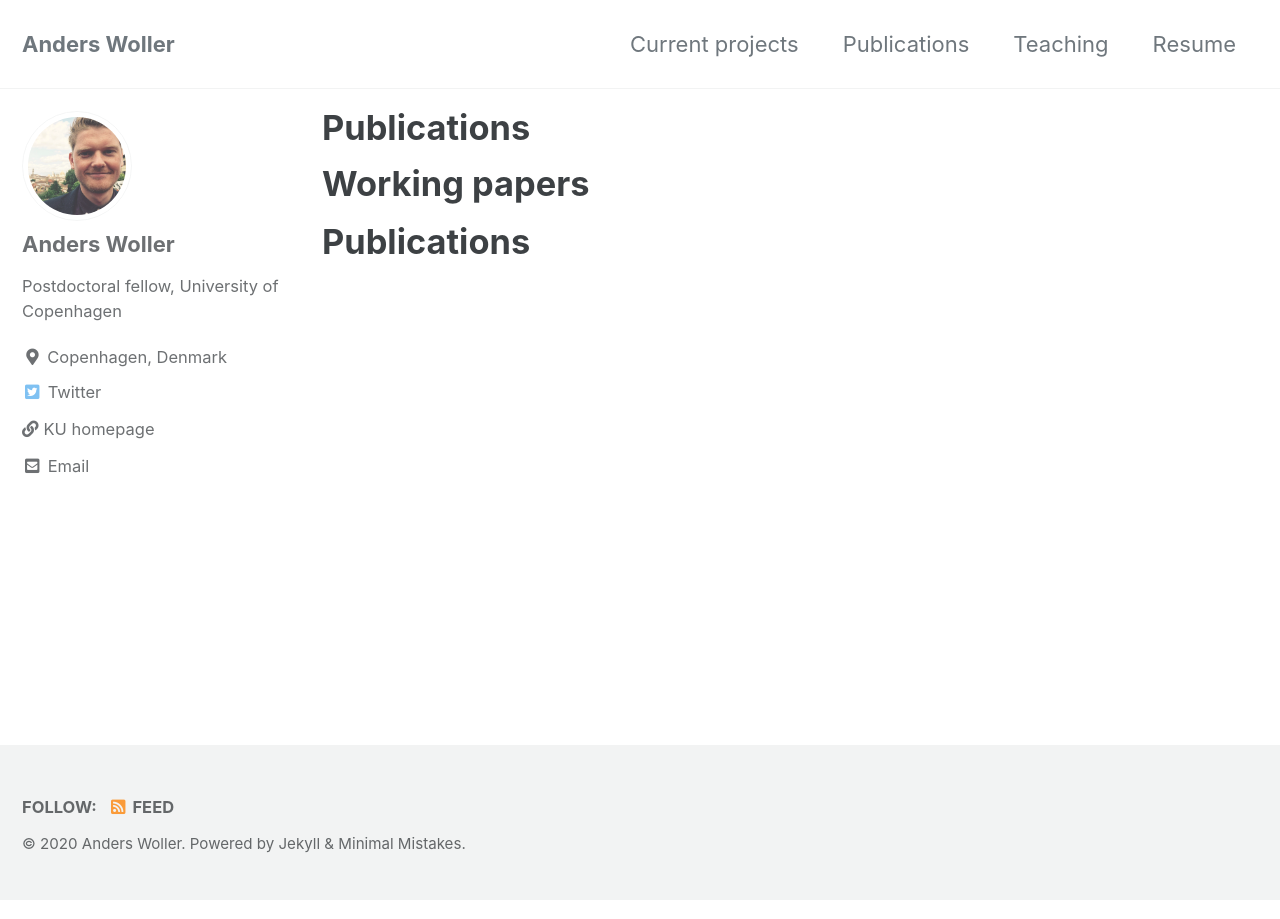
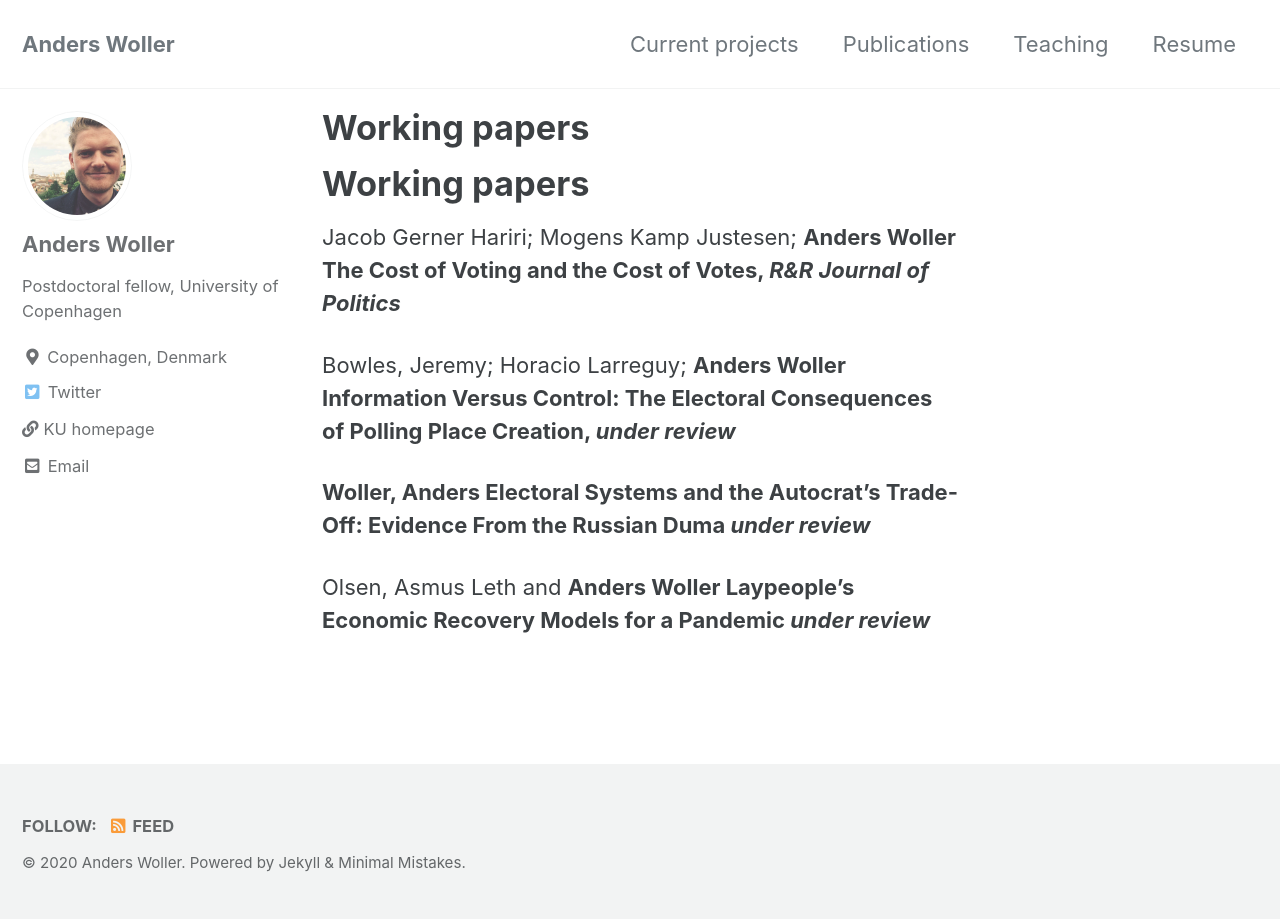
Before and after one commit to AndersWoller/AndersWoller.github.io, a Jekyll site: the page built from _pages/publications.md, in a window 1280 px wide. Built offline with Jekyll 4.4.1, drawn with Linux system fonts in a browser that asks for light colours; cached includes are drawn as plain includes; our own code applies the rules of GitHub Pages for plain Markdown files.

Commit message:
Update publications.md

```diff
--- a/_pages/publications.md
+++ b/_pages/publications.md
@@ -1,16 +1,14 @@
 ---
-title: "Publications"
 permalink: /pub/
 author_profile: true
 ---
 
 # Working papers
 
+Jacob Gerner Hariri; Mogens Kamp Justesen; <b>Anders Woller<b> The Cost of Voting and the Cost of Votes, <i> R&R Journal of Politics <i/>
 
+Bowles, Jeremy; Horacio Larreguy; <b>Anders Woller<b> Information Versus Control: The Electoral Consequences of Polling Place Creation, <i> under review <i/>
 
+<b>Woller, Anders<b> Electoral Systems and the Autocrat's Trade-Off: Evidence From the Russian Duma <i> under review <i/>
 
-
-
-
-
-# Publications
+Olsen, Asmus Leth and <b>Anders Woller<b> Laypeople’s Economic Recovery Models for a Pandemic <i> under review <i/>
```
